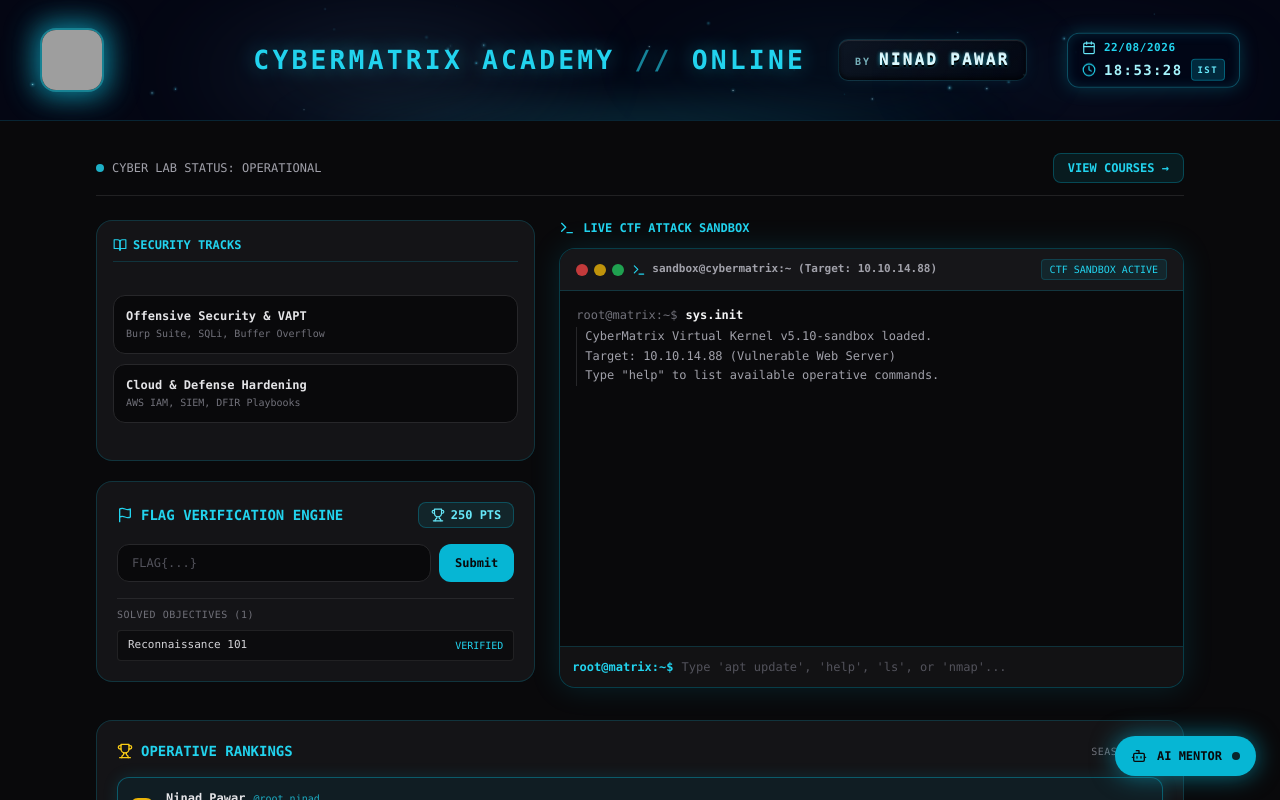
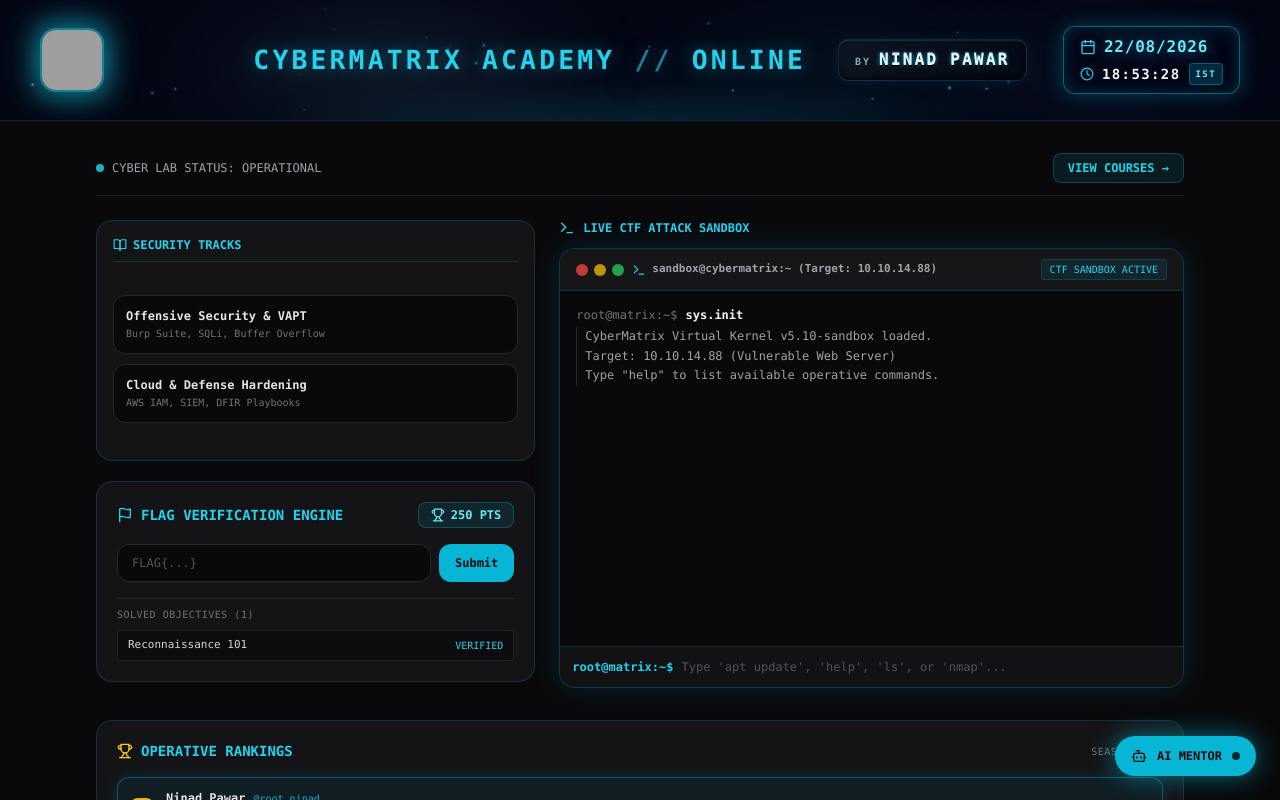
Before and after one commit to ninadcyber88-max/cybermatrix-academy, a Next.js app: page / in a window 1280 px wide. Shown: the top 800 px of the page. Built offline with nearby package versions, Linux system fonts and the light colour scheme; grey boxes are pictures that could not be loaded.

Commit message:
style: increase date font size and prominence in HUD widget

```diff
--- a/components/CyberSmokeHeader.tsx
+++ b/components/CyberSmokeHeader.tsx
@@ -18,7 +18,7 @@ export function CyberSmokeHeader() {
       const year = now.getFullYear();
       setDateStr(`${day}/${month}/${year}`);
 
-      // Format: HH:MM:SS (24-Hour Military Format)
+      // Format: HH:MM:SS
       const hours = String(now.getHours()).padStart(2, '0');
       const minutes = String(now.getMinutes()).padStart(2, '0');
       const seconds = String(now.getSeconds()).padStart(2, '0');
@@ -93,7 +93,7 @@ export function CyberSmokeHeader() {
         </div>
       </div>
 
-      {/* 2. Center Content: Title + Embossed Name */}
+      {/* 2. Center Content */}
       <div className="smoke-header-content">
         <div className="header-flex-wrapper">
           <h1 className="cyber-main-title">
@@ -107,17 +107,20 @@ export function CyberSmokeHeader() {
         </div>
       </div>
 
-      {/* 3. Right Glowing Live Time & Date HUD Widget */}
+      {/* 3. Right HUD Widget (Increased Date Size) */}
       <div className="absolute right-4 sm:right-10 top-1/2 -translate-y-1/2 z-20 hidden md:flex flex-col items-end">
         <div className="hud-clock-card">
-          <div className="flex items-center space-x-2 text-[11px] font-bold text-cyan-400 tracking-wider">
-            <Calendar className="w-3.5 h-3.5 text-cyan-300" />
-            <span>{dateStr || 'DD/MM/YYYY'}</span>
+          {/* Increased Date Display */}
+          <div className="flex items-center space-x-2 text-sm sm:text-base font-extrabold text-cyan-300 tracking-wider">
+            <Calendar className="w-4 h-4 text-cyan-400" />
+            <span className="drop-shadow-[0_0_8px_rgba(34,211,238,0.6)]">{dateStr || '23/08/2026'}</span>
           </div>
-          <div className="flex items-center space-x-2 text-sm font-black text-zinc-100 tracking-widest mt-0.5">
+
+          {/* Live Time Display */}
+          <div className="flex items-center space-x-2 text-xs sm:text-sm font-bold text-zinc-300 tracking-widest mt-1">
             <Clock className="w-3.5 h-3.5 text-cyan-400 animate-pulse" />
-            <span className="text-cyan-200">{timeStr || '00:00:00'}</span>
-            <span className="text-[9px] px-1.5 py-0.2 rounded bg-cyan-500/20 text-cyan-300 border border-cyan-500/40">IST</span>
+            <span className="text-zinc-100">{timeStr || '00:00:00'}</span>
+            <span className="text-[9px] px-1.5 py-0.2 rounded bg-cyan-500/20 text-cyan-300 border border-cyan-500/40 font-mono">IST</span>
           </div>
         </div>
       </div>
@@ -227,14 +230,13 @@ export function CyberSmokeHeader() {
           text-shadow: 0 -1px 0 rgba(255,255,255,0.7), 0 2px 0 #000, 0 0 4px rgba(34,211,238,0.8);
         }
 
-        /* Clock HUD Box */
         .hud-clock-card {
-          padding: 6px 14px;
+          padding: 8px 16px;
           border-radius: 12px;
-          background: rgba(2, 6, 23, 0.85);
-          border: 1px solid rgba(34, 211, 238, 0.35);
-          box-shadow: inset 0 0 12px rgba(34, 211, 238, 0.15), 0 0 18px rgba(6, 182, 212, 0.25);
-          backdrop-blur: 8px;
+          background: rgba(2, 6, 23, 0.9);
+          border: 1.5px solid rgba(34, 211, 238, 0.45);
+          box-shadow: inset 0 0 15px rgba(34, 211, 238, 0.2), 0 0 20px rgba(6, 182, 212, 0.3);
+          backdrop-blur: 10px;
         }
 
         .smoke-bottom-glow {
```
